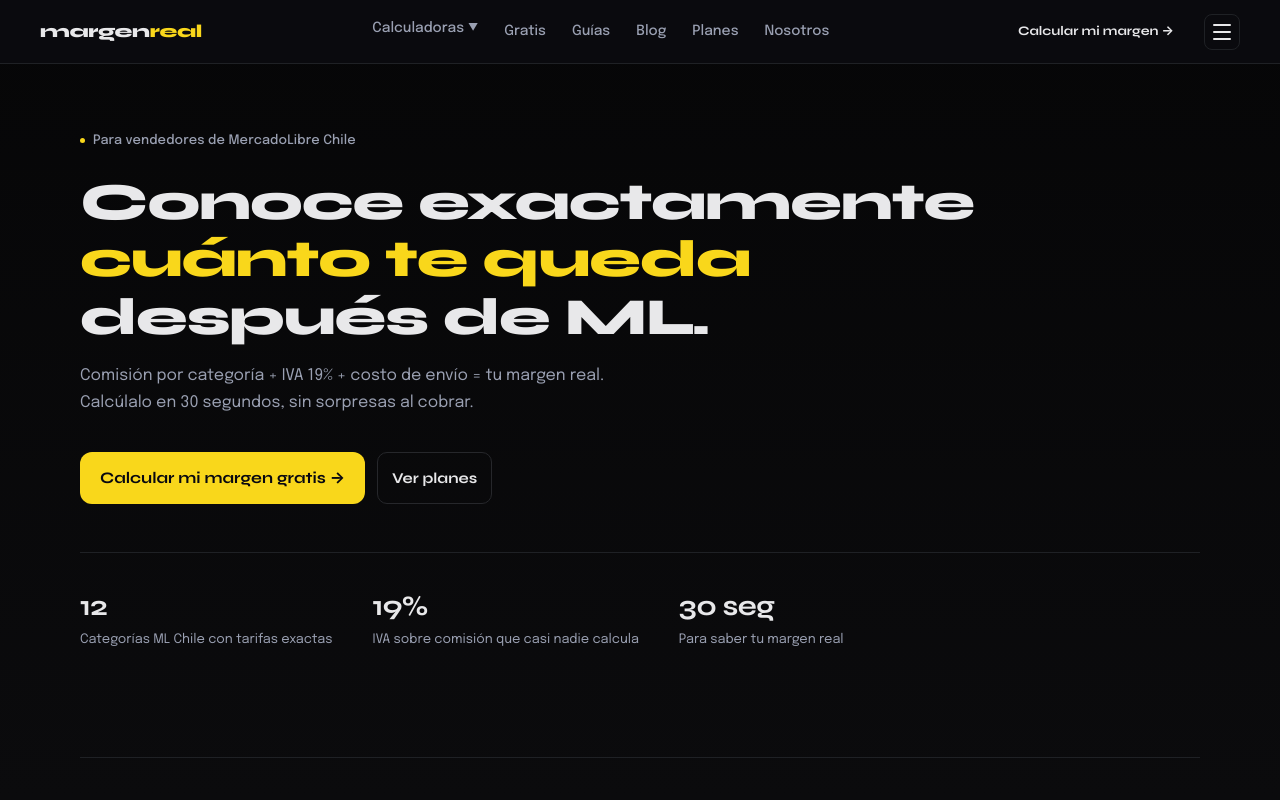
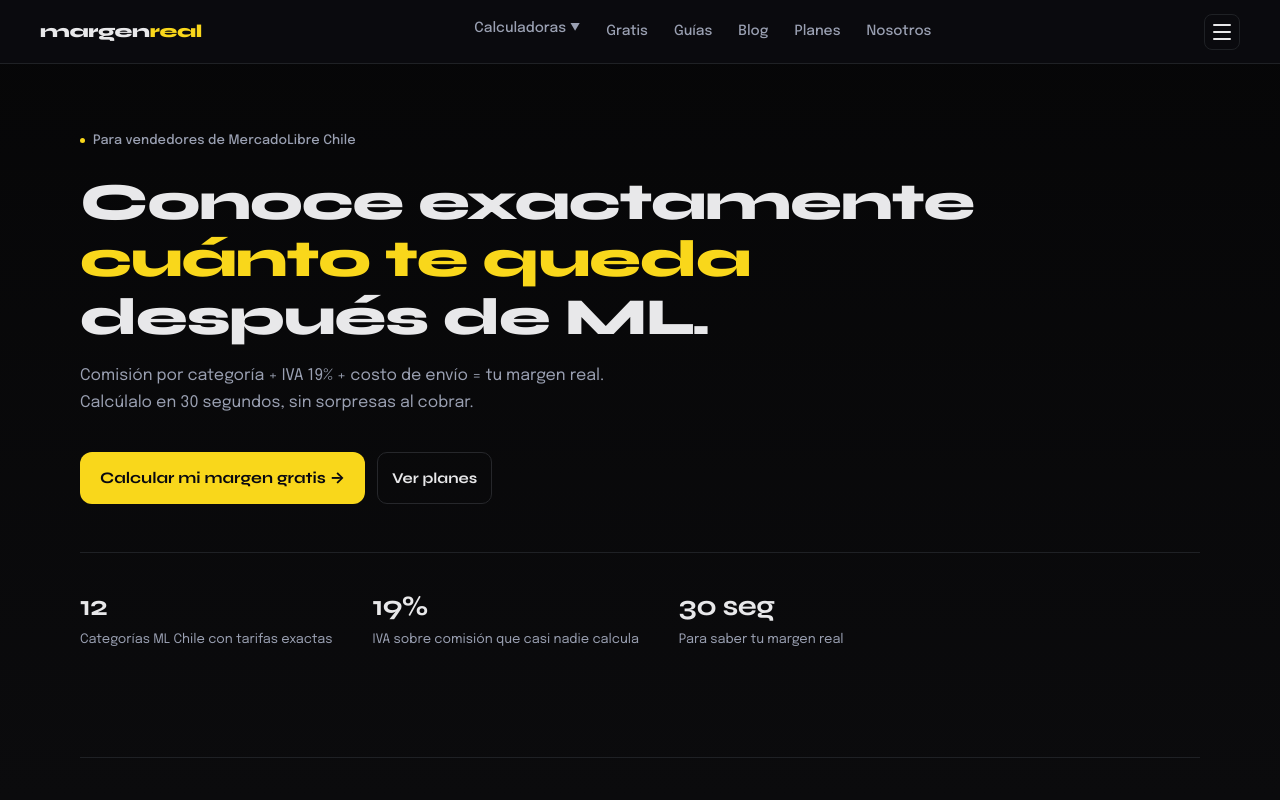
Before and after one commit to mapache2k/margenreal, a Next.js app: page / in a window 1280 px wide. Shown: the top 800 px of the page. Built offline with nearby package versions, Linux system fonts and the light colour scheme.

Commit message:
fix: remove CTA button from nav, keep hamburger only
Co-Authored-By: Claude Sonnet 4.6 <noreply@anthropic.com>

```diff
--- a/components/NavBar.tsx
+++ b/components/NavBar.tsx
@@ -177,10 +177,6 @@ export default function NavBar() {
           ))}
         </div>
 
-        <div style={{ display: 'flex', alignItems: 'center', gap: 12 }}>
-          <Link href="/calculadora-ml" className="btn nav-cta" style={{ textDecoration: 'none' }}>
-            Calcular mi margen →
-          </Link>
         <button
           className="nav-hamburger"
           onClick={() => setMenuOpen(o => !o)}
@@ -191,7 +187,6 @@ export default function NavBar() {
           <span className={`ham-line${menuOpen ? ' open' : ''}`} />
           <span className={`ham-line${menuOpen ? ' open' : ''}`} />
         </button>
-        </div>
       </nav>
 
       {menuOpen && (
--- a/styles/globals.css
+++ b/styles/globals.css
@@ -541,14 +541,6 @@ nav {
 }
 .nav-link:hover { color: var(--text); background: var(--surface); }
 .nav-link.active { color: var(--text); background: rgba(249,215,27,0.10); }
-.nav-cta {
-  font-size: 0.8125rem;
-  font-weight: 700;
-  padding: 9px 18px;
-  border-radius: 9px;
-  white-space: nowrap;
-  text-align: center;
-}
 
 footer {
   max-width: var(--section-max);
```
Lines whose indentation alone changed are shown as unchanged.
